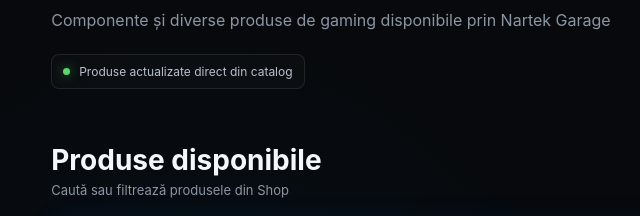
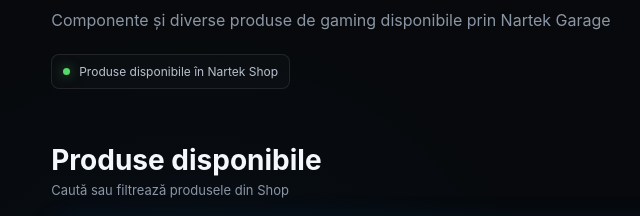
Before and after one commit to nartekgarage/nartekgarage, a plain HTML site: page shop.html in a window 1280 px wide. Shown: the part 281-497 px from the top of the page, 0-640 px from the left. Drawn offline with Linux system fonts and the light colour scheme.

Commit message:
Add files via upload

```diff
--- a/shop.html
+++ b/shop.html
@@ -399,7 +399,7 @@
     <div class="kicker">Nartek Garage // Second-hand</div>
     <h1>Nartek <span>Shop</span></h1>
     <p>Componente și diverse produse de gaming disponibile prin Nartek Garage</p>
-    <div class="hero-note"><span class="dot"></span> Produse actualizate direct din catalog</div>
+    <div class="hero-note"><span class="dot"></span> Produse disponibile în Nartek Shop</div>
   </div>
 </header>
 
```
